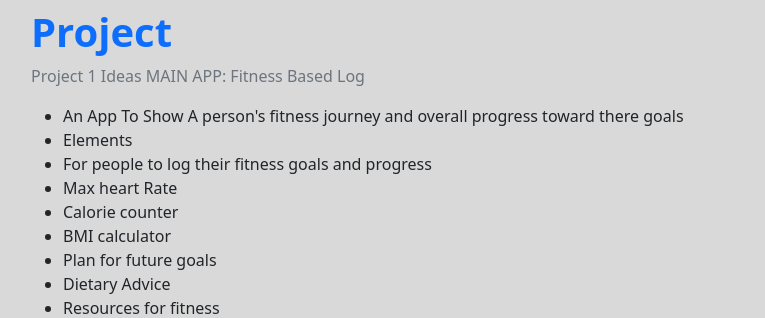
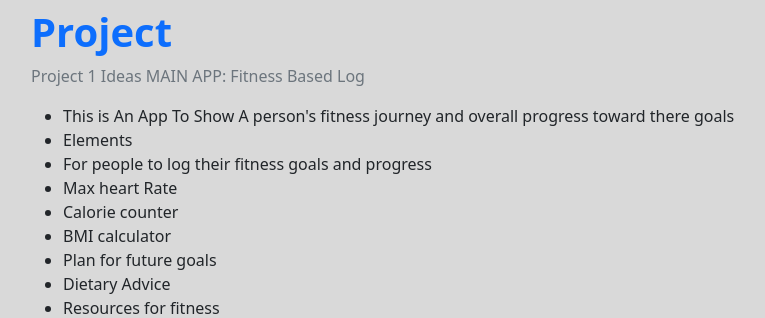
Before and after one commit to Krishiv111/Period5-Tri-1-APCSP-Group, a Flask app: page /stub/ in a window 1280 px wide. Shown: the part 176-494 px from the top of the page, without its empty margins (17-782 px from the left). Run offline with Flask 2, Linux system fonts and the light colour scheme.

Commit message:
Comitting changes

```diff
--- a/templates/About-Us.html
+++ b/templates/About-Us.html
@@ -14,7 +14,7 @@
                 MAIN APP: Fitness Based Log
 
                 <ul style=“list-style-type:square”>
-                    <li>An App To Show A person's fitness journey and overall progress toward there goals</li>
+                    <li>This is An App To Show A person's fitness journey and overall progress toward there goals</li>
 
                     <li> Elements  </li>
 
```
